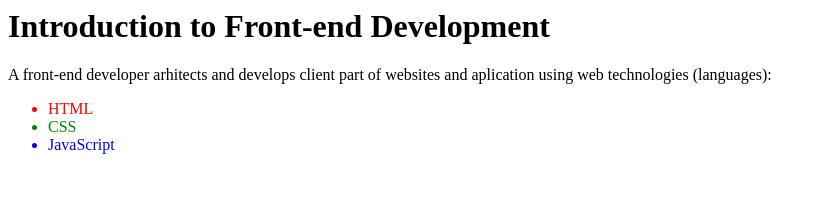
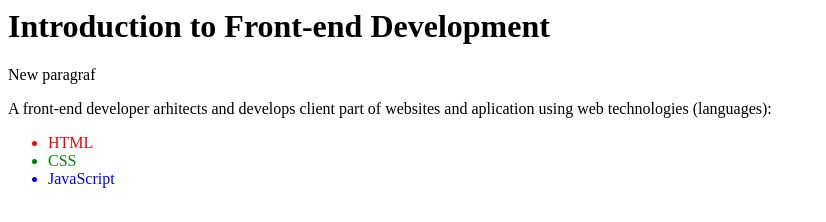
Before and after one commit to biljanabrdar/test-frontend-development, a plain HTML site: page index.html in a window 1280 px wide. Shown: the whole page, without its empty margins (0-826 px from the left). Drawn offline with Linux system fonts and the light colour scheme.

Commit message:
New paragraph added

```diff
--- a/index.html
+++ b/index.html
@@ -1,4 +1,5 @@
 <h1>Introduction to Front-end Development</h1>
+<p>New paragraf</p>
 <p>A front-end developer arhitects and develops client part of websites and aplication using web technologies (languages):</p>
 <ul>
 <li style="color:red;">HTML</li>
```
